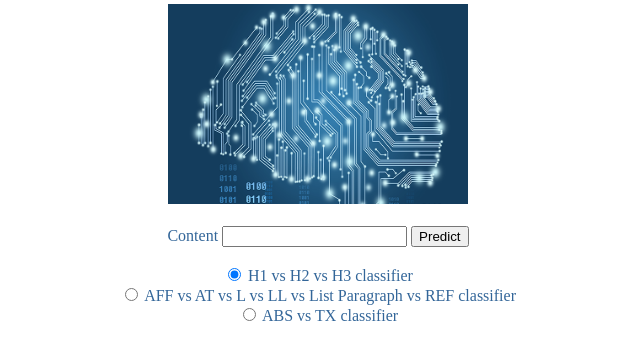
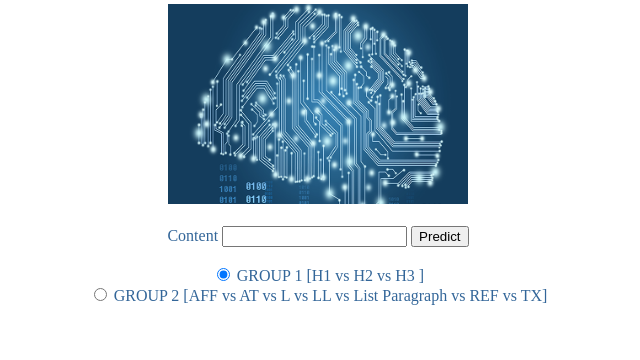
Before and after one commit to kesavsivakumar/Sinjore-Auto-Label-Identifier, a Flask app: page / in a window 1280 px wide. Shown: the part 120-480 px from the top of the page, without its empty margins (322-962 px from the left). Run offline with Flask 2, Linux system fonts and the light colour scheme; parts of the project's set-up code (start-up, migrations or seed data) failed here and were passed over.

Commit message:
Update index.html

```diff
--- a/templates/index.html
+++ b/templates/index.html
@@ -22,11 +22,9 @@ body
 	 <input name="ParagraphContent" >
      <input type="submit" value="Predict"> <br><br>
 	 <input type="radio" name="options" id="option1" value="option1" checked="checked">
-	 <label for="option1">H1 vs H2 vs H3 classifier </label></input><br>
+	 <label for="option1">GROUP 1 [H1 vs H2 vs H3 ] </label></input><br>
 	<input type="radio" name="options" id="option2" value="option2">
-	<label for="option2"> AFF vs AT vs L vs LL vs List Paragraph vs REF classifier</label></input><br>
-	<input type="radio" name="options" id="option3" value="option3">
-	<label for="option3"> ABS vs TX classifier</label></input><br>
+	<label for="option2"> GROUP 2 [AFF vs AT vs L vs LL vs List Paragraph vs REF vs TX] </label></input><br>
 	 <h1 id='result'/>
 	 </form>
 	 {% if output %}
```
